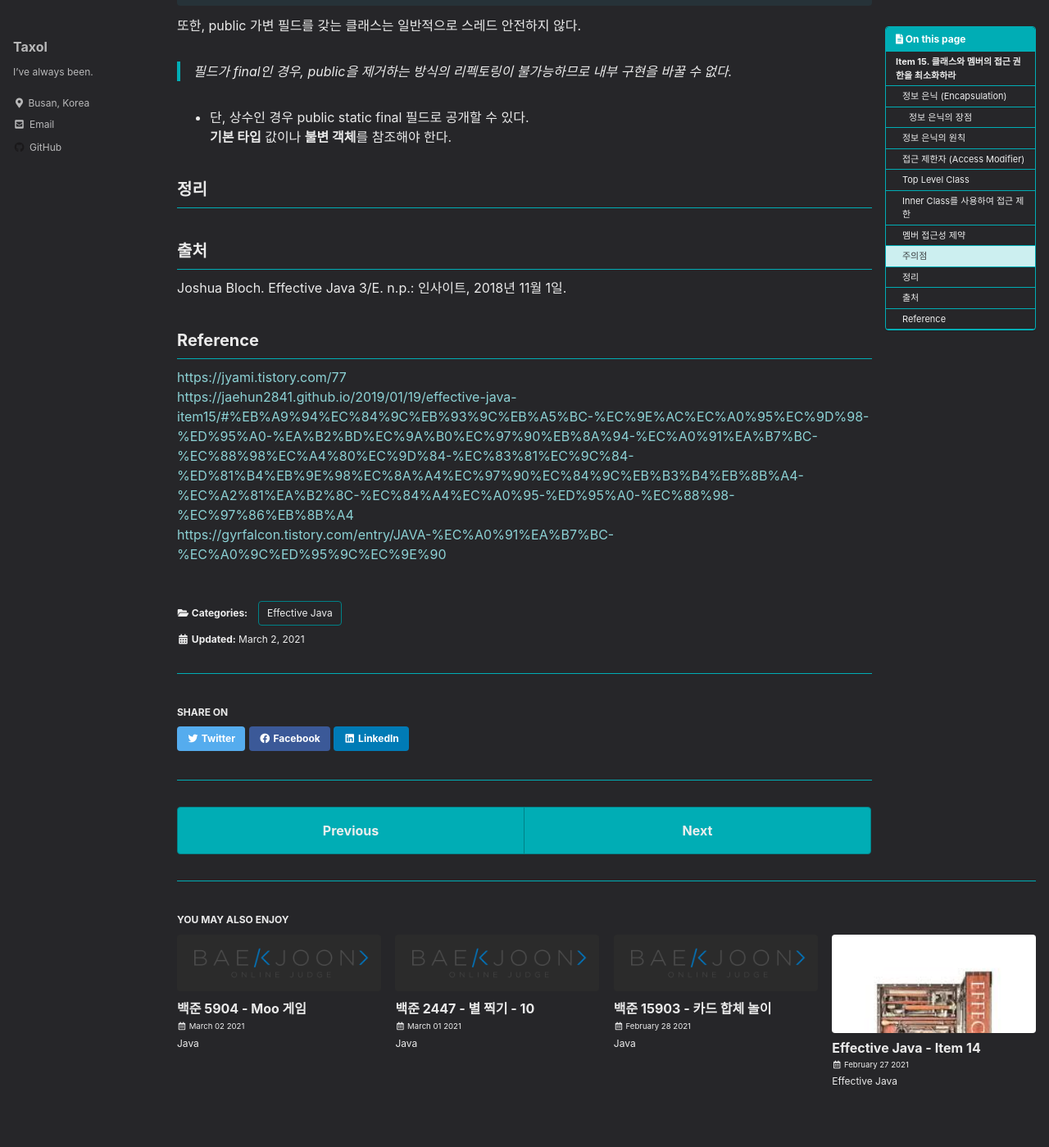
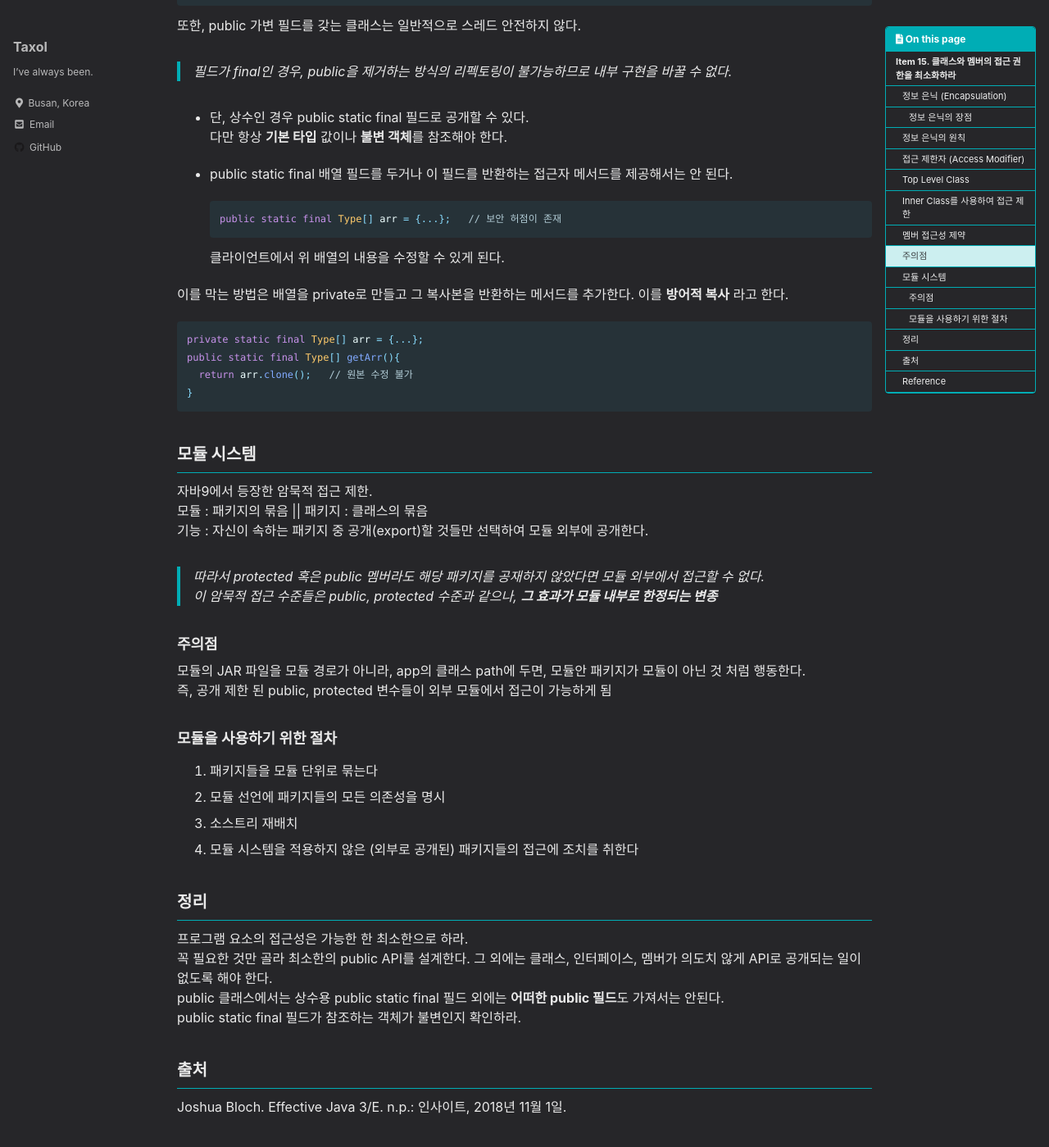
Before and after one commit to taxol1203/taxol1203.github.io, a Jekyll site: the page built from _posts/2021-03-02-EJ-Item15.md, in a window 1280 px wide and 1400 px high, scrolled down 2835 px. Shown: the whole window at 82% size. Built offline with Jekyll 4.4.1, drawn with Linux system fonts in a browser that asks for light colours; cached includes are drawn as plain includes.

Commit message:
item15_2

````diff
--- a/_posts/2021-03-02-EJ-Item15.md
+++ b/_posts/2021-03-02-EJ-Item15.md
@@ -111,10 +111,44 @@ public static class D {
 > 필드가 final인 경우, public을 제거하는 방식의 리펙토링이 불가능하므로 내부 구현을 바꿀 수 없다.
 
 * 단, 상수인 경우 public static final 필드로 공개할 수 있다.
-**기본 타입** 값이나 **불변 객체**를 참조해야 한다.
+다만 항상 **기본 타입** 값이나 **불변 객체**를 참조해야 한다.
 
+* public static final 배열 필드를 두거나 이 필드를 반환하는 접근자 메서드를 제공해서는 안 된다.
+```java
+public static final Type[] arr = {...};   // 보안 허점이 존재
+```
+클라이언트에서 위 배열의 내용을 수정할 수 있게 된다.
+
+이를 막는 방법은 배열을 private로 만들고 그 복사본을 반환하는 메서드를 추가한다. 이를 **방어적 복사** 라고 한다.
+```java
+private static final Type[] arr = {...};
+public static final Type[] getArr(){
+  return arr.clone();   // 원본 수정 불가
+}
+```
+
+## 모듈 시스템
+자바9에서 등장한 암묵적 접근 제한.
+모듈 : 패키지의 묶음 || 패키지 : 클래스의 묶음
+기능 : 자신이 속하는 패키지 중 공개(export)할 것들만 선택하여 모듈 외부에 공개한다.
+> 따라서 protected 혹은 public 멤버라도 해당 패키지를 공재하지 않았다면 모듈 외부에서 접근할 수 없다.
+> 이 암묵적 접근 수준들은 public, protected 수준과 같으나, **그 효과가 모듈 내부로 한정되는 변종**
+
+### 주의점
+모듈의 JAR 파일을 모듈 경로가 아니라, app의 클래스 path에 두면, 모듈안 패키지가 모듈이 아닌 것 처럼 행동한다.
+즉, 공개 제한 된 public, protected 변수들이 외부 모듈에서 접근이 가능하게 됨
+
+### 모듈을 사용하기 위한 절차
+1. 패키지들을 모듈 단위로 묶는다
+2. 모듈 선언에 패키지들의 모든 의존성을 명시
+3. 소스트리 재배치
+4. 모듈 시스템을 적용하지 않은 (외부로 공개된) 패키지들의 접근에 조치를 취한다
 
 ## 정리
+프로그램 요소의 접근성은 가능한 한 최소한으로 하라.
+꼭 필요한 것만 골라 최소한의 public API를 설계한다. 그 외에는 클래스, 인터페이스, 멤버가 의도치 않게 API로 공개되는 일이 없도록 해야 한다.
+public 클래스에서는 상수용 public static final 필드 외에는 **어떠한 public 필드**도 가져서는 안된다.
+public static final 필드가 참조하는 객체가 불변인지 확인하라.
 
 
 ## 출처
````
